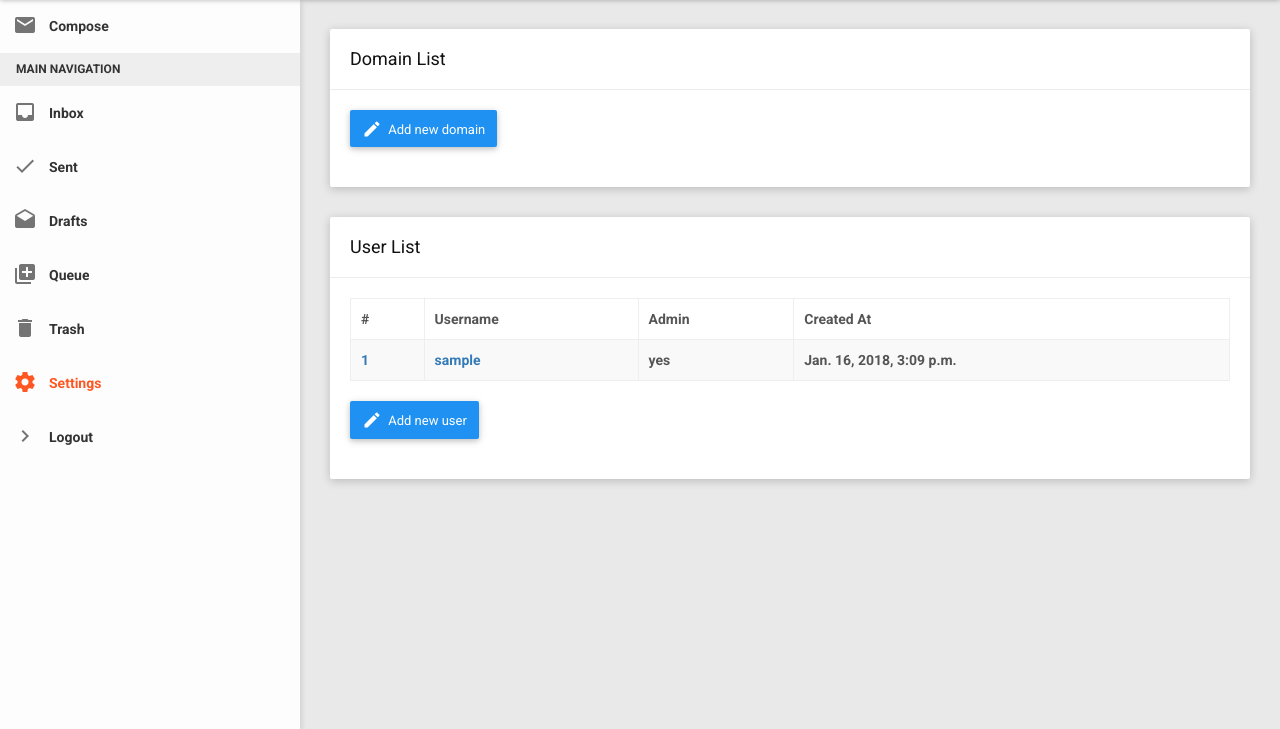
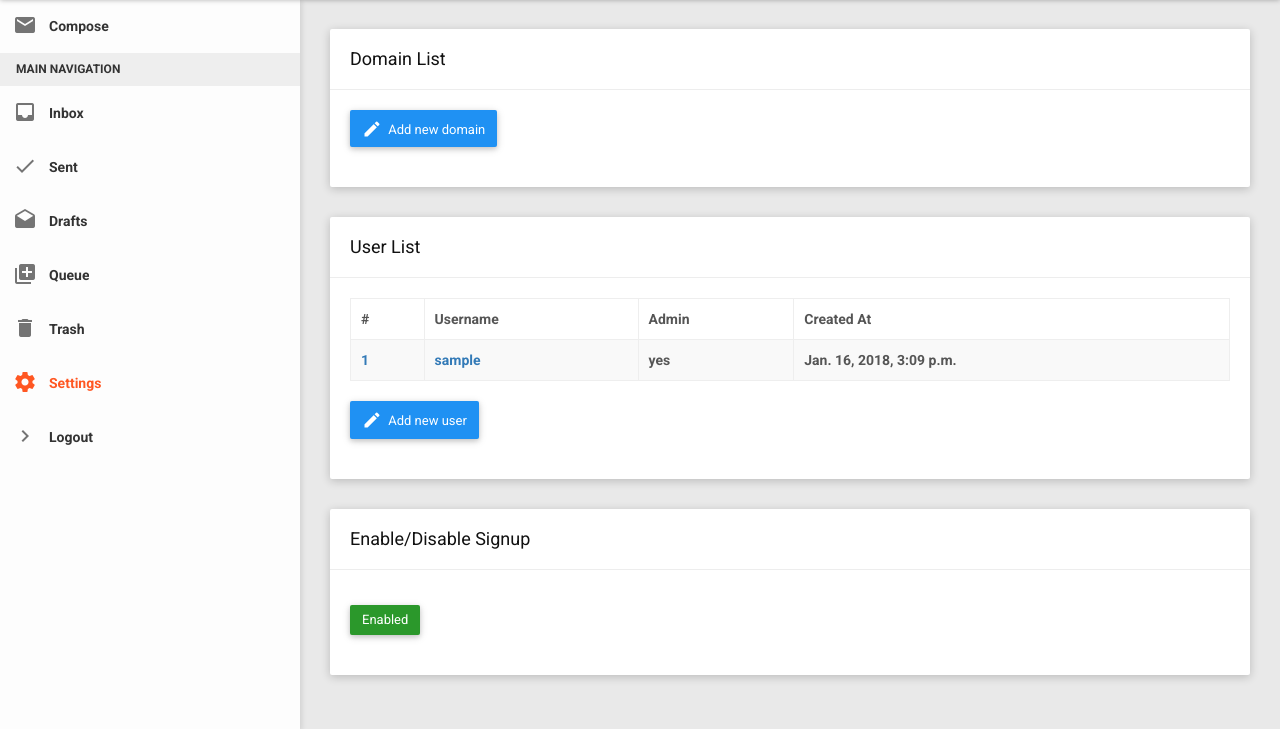
Before and after one commit to pyprism/Hiren-Hedwig, a Django app: page /settings/ in a window 1280 px wide. Shown: the part 71-800 px from the top of the page. Run offline with Django 3.2, Linux system fonts and the light colour scheme; the visitor is signed in with stand-in values (Sample User, id 1); data comes from the database, SQL or seed files in the repository; data that the repository does not hold is empty; some libraries are stand-ins or nearby versions.

Commit message:
Added new settings

```diff
--- a/templates/base/settings.html
+++ b/templates/base/settings.html
@@ -99,6 +99,30 @@
                         </div>
                     </div>
                 </div>
+                <div class="row clearfix">
+                    <div class="col-lg-12 col-md-12 col-sm-12 col-xs-12">
+                        <div class="card">
+                            <div class="header">
+                                <h2>
+                                    Enable/Disable Signup
+                                </h2>
+                            </div>
+                            <div class="body">
+                                <form id="sign_in" method="POST" action="{% url 'signup_settings' %}"> {% csrf_token %}
+                                    <div class="row clearfix">
+                                        <div class="col-lg-12 col-md-12 col-sm-12 col-xs-12">
+                                            {% if signup.active %}
+                                                <button class="btn btn-success m-t-15 waves-effect" name="enable" value="bugs" type="submit">Enabled</button>
+                                            {% else %}
+                                                <button class="btn btn-danger m-t-15 waves-effect" name="disable" value="bunny" type="submit">Disabled</button>
+                                            {% endif %}
+                                        </div>
+                                    </div>
+                                </form>
+                            </div>
+                        </div>
+                    </div>
+                </div>
             {% endif %}
         </div>
     </section>
```
